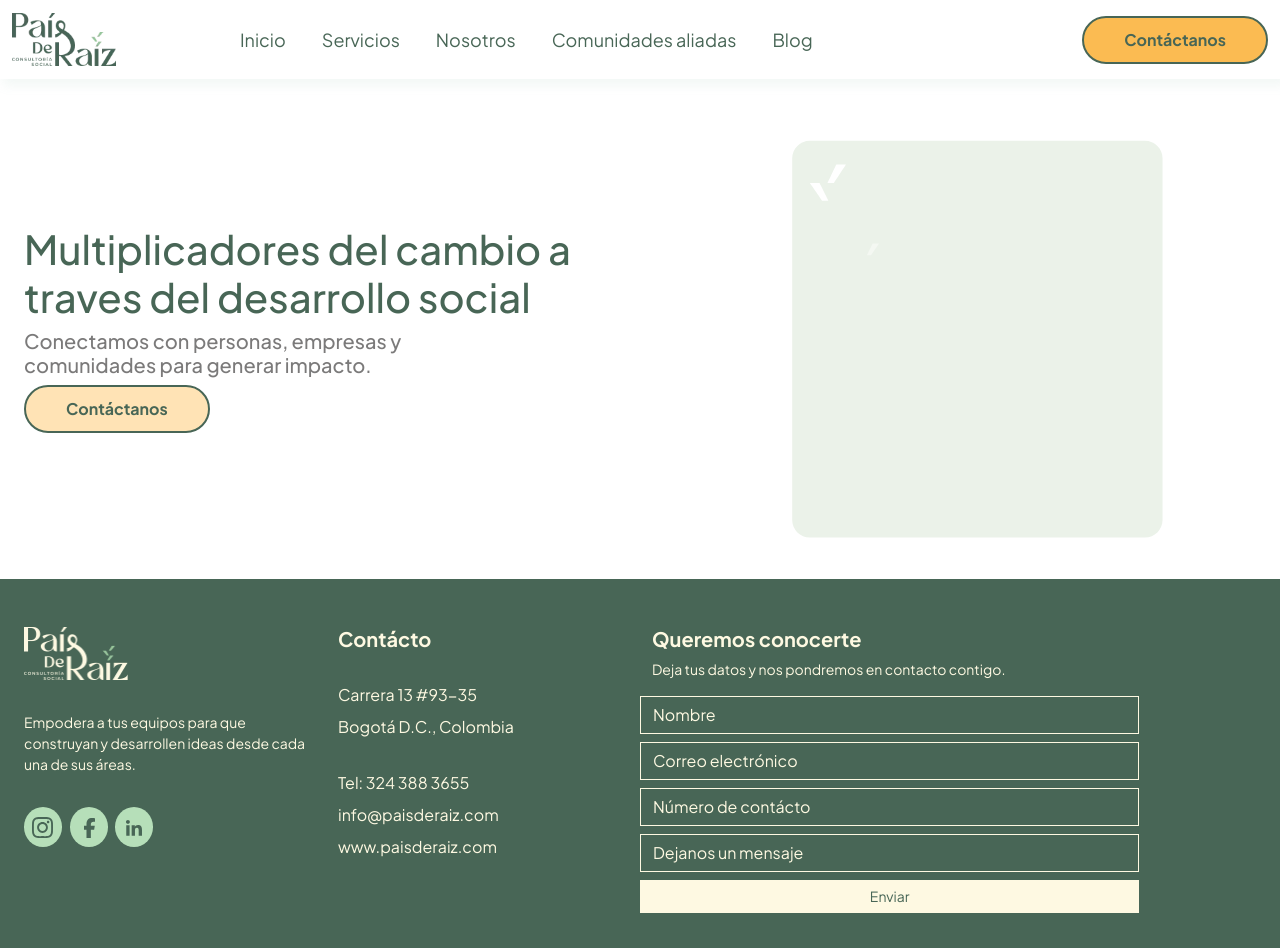
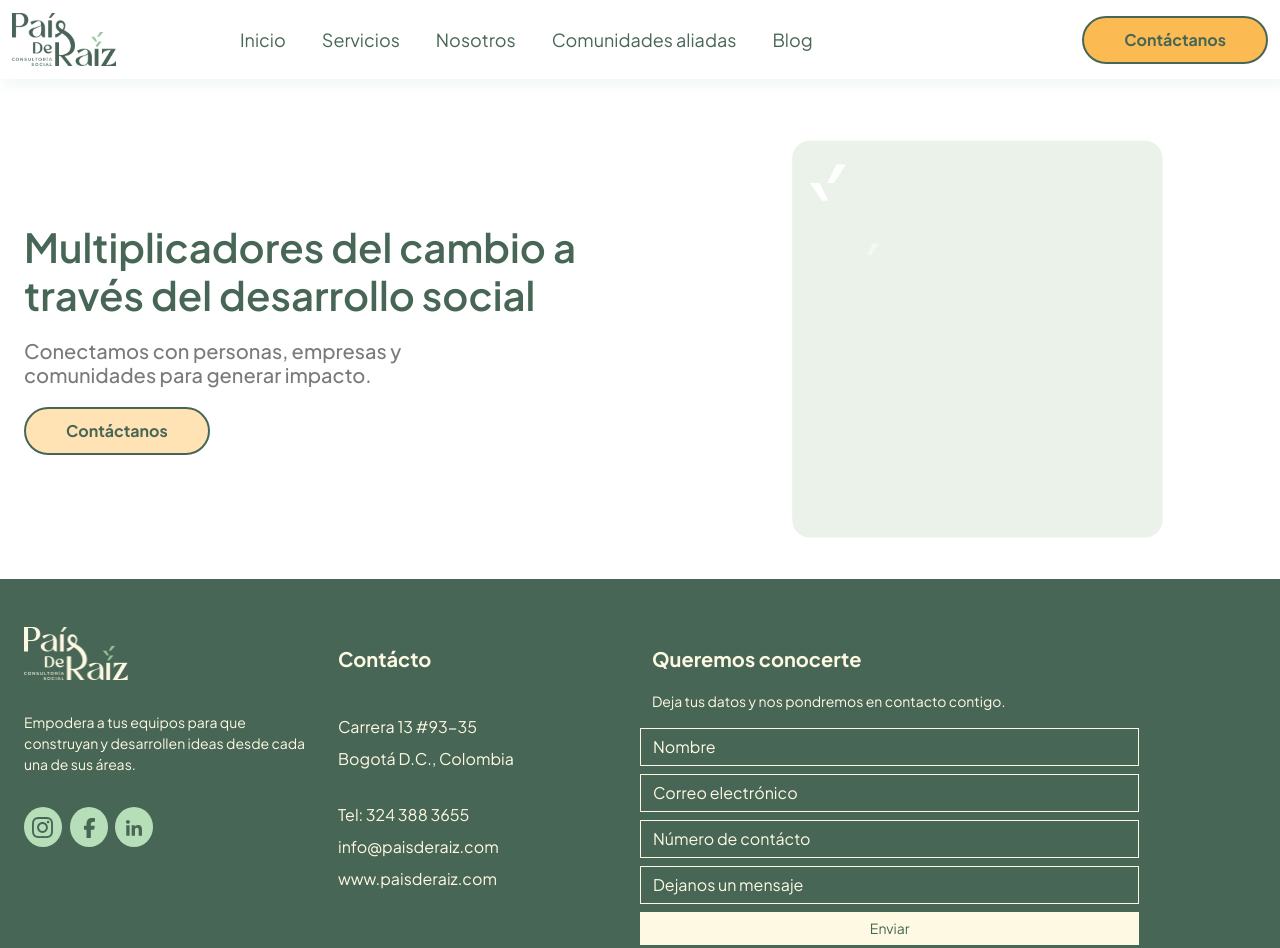
Before and after one commit to Pais-de-Raiz/home, a website: page index.html in a window 1280 px wide. Shown: the top 948 px of the page. Drawn offline with nearby package versions, Linux system fonts and the light colour scheme.

Commit message:
margin first section

```diff
--- a/index.html
+++ b/index.html
@@ -24,7 +24,7 @@
                 <div class="row">
                     <div class="col-12 col-md-6 d-flex align-items-center">
                         <div>
-                            <h1>Multiplicadores del cambio a traves del desarrollo social</h1>
+                            <h1>Multiplicadores del cambio a través del desarrollo social</h1>
                             <h5 style="max-width: 400px;">Conectamos con personas, empresas y comunidades para generar impacto.</h5>
                             <button class="btn btn-success btn-md" type="submit" style="margin-left: 0px;">Contáctanos</button>
                         </div>
--- a/styles/styles.css
+++ b/styles/styles.css
@@ -6,10 +6,13 @@ body {
 
 h1 {
     color: #486656;
+    font-weight: 600;
+    margin: 20px auto;
 }
 
 h5 {
     color: #7b7a7a;
+    margin: 20px 0px;
 }
 
 /* Estilos para la barra de navegación */
```
